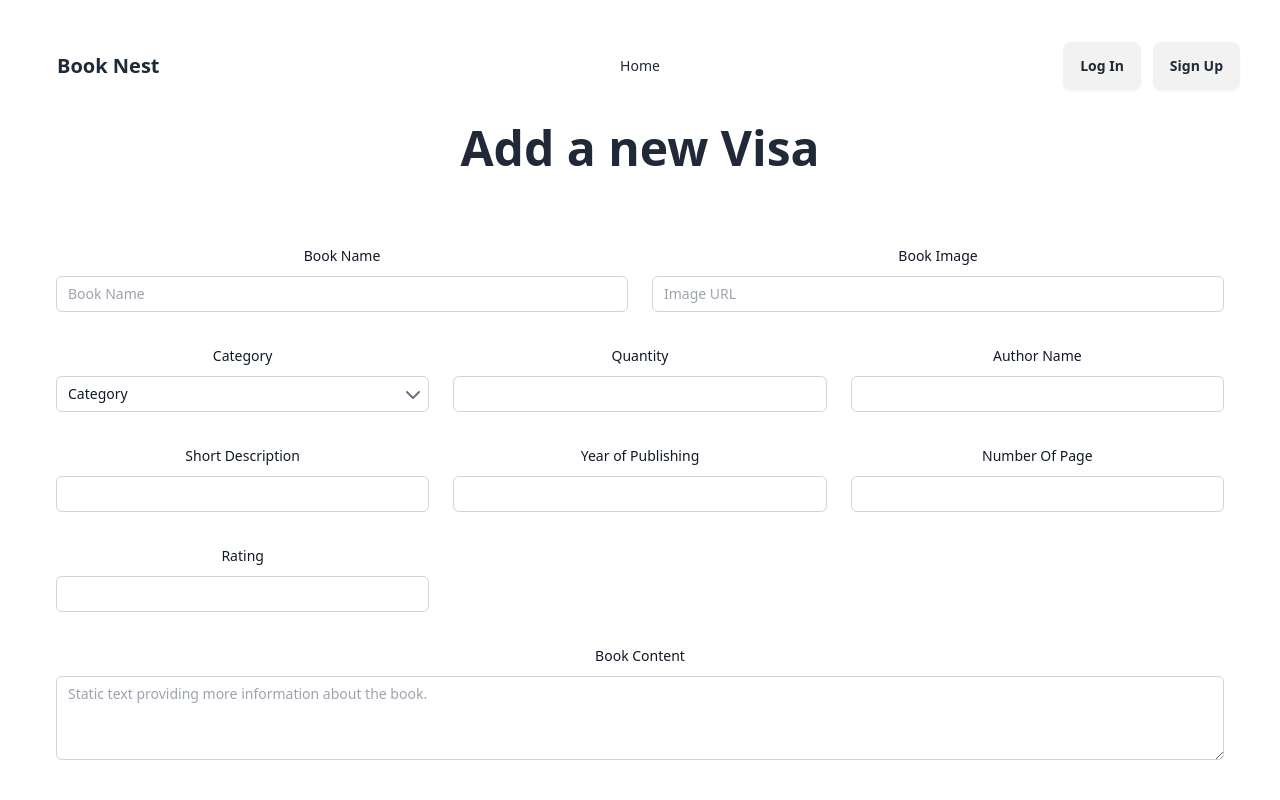
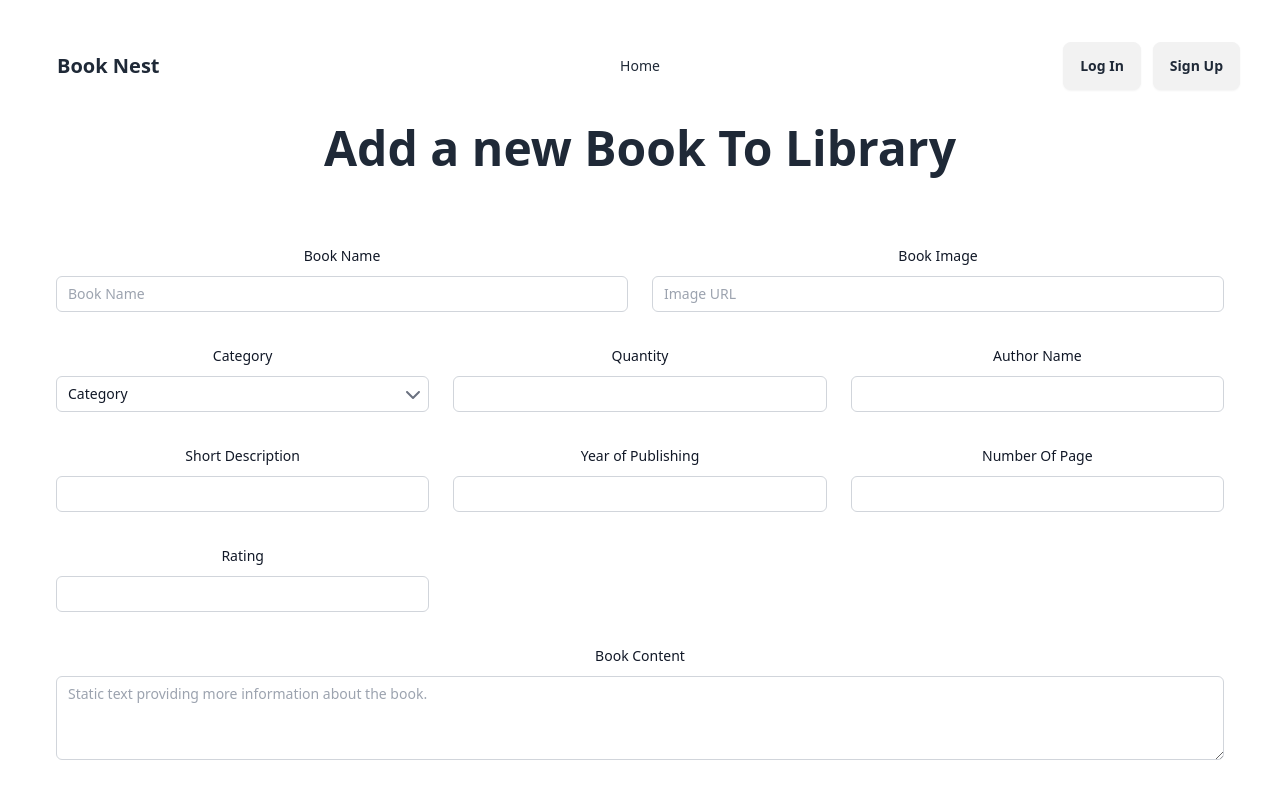
Before and after one commit to omlan99/BookNest, a React (Vite) app: page /addBooks in a window 1280 px wide. Shown: the top 800 px of the page. Built offline with nearby package versions, Linux system fonts and the light colour scheme; no server answers.

Commit message:
some modification

```diff
--- a/src/Components/FilteredBooks.jsx
+++ b/src/Components/FilteredBooks.jsx
@@ -7,13 +7,15 @@ const FilteredBooks = () => {
     const [books, setBooks] = useState([])
     // console.log(category)
     useEffect(() =>{
-        axios.get(`https://book-nest-server-wine.vercel.app/category?category=${category}`)
+        if(books.length > 0){
+          axios.get(`https://book-nest-server-wine.vercel.app/category?category=${category}`)
         // axios.get(`http://localhost:5000/category?category=${category}`)
         .then(res => {
             setBooks(res.data)
             console.log(res.data)
         })
-    },[])
+        }
+    },[category])
     return (
         <div className=''>
             <h2> {category}</h2>
--- a/src/Pages/AddBook.jsx
+++ b/src/Pages/AddBook.jsx
@@ -27,7 +27,7 @@ const AddBook = () => {
   };
   return (
     <div className="space-y-12 ">
-      <h1 className="text-5xl text-center py-6 font-bold">Add a new Visa</h1>
+      <h1 className="text-5xl text-center py-6 font-bold">Add a new Book To Library</h1>
       <form className="px-6 " onSubmit={handleSubmit(onSubmit)}>
         <div className="border-b border-gray-900/10 pb-12">
           <div className="mt-10 grid grid-cols-1 gap-x-6 gap-y-8 sm:grid-cols-6">
```
